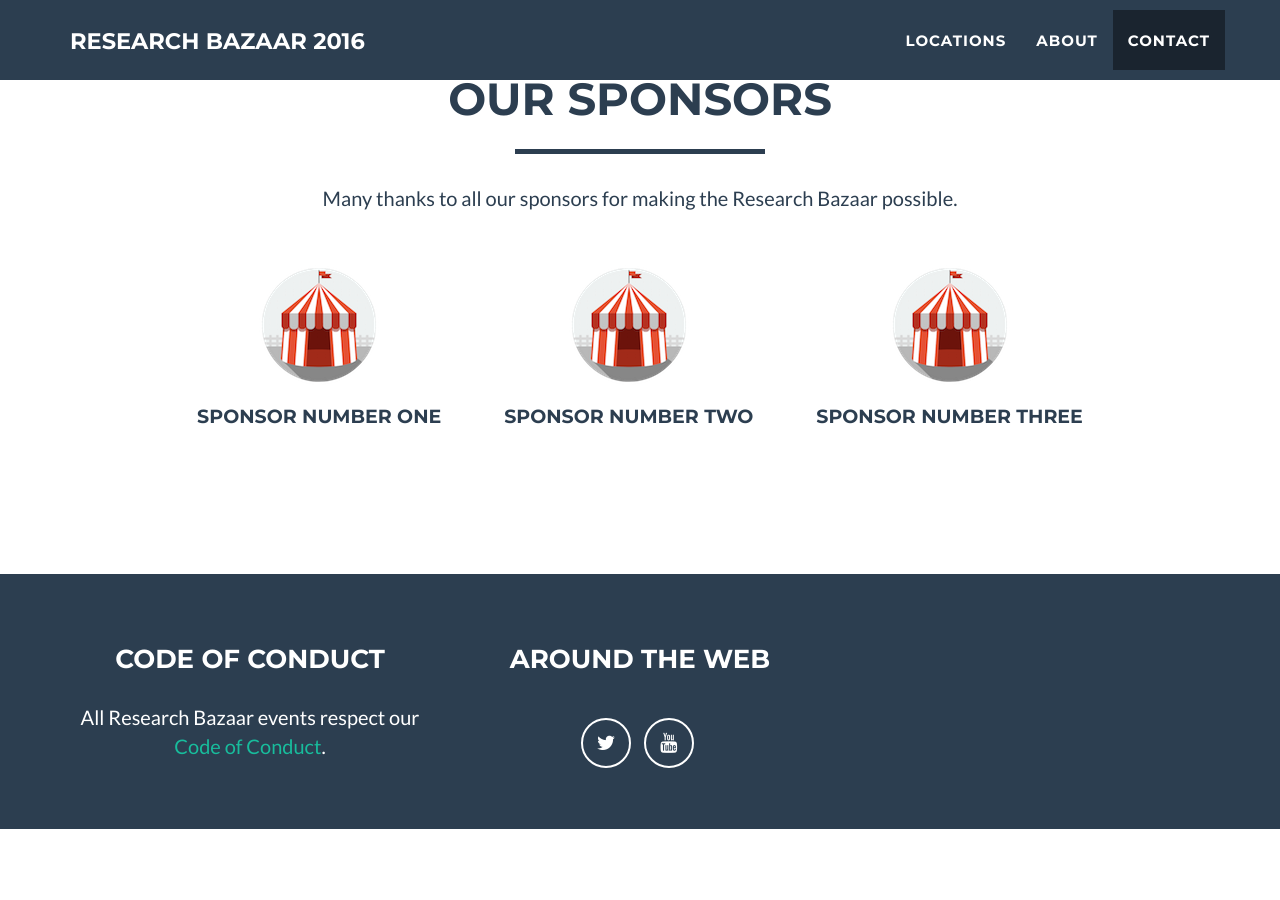
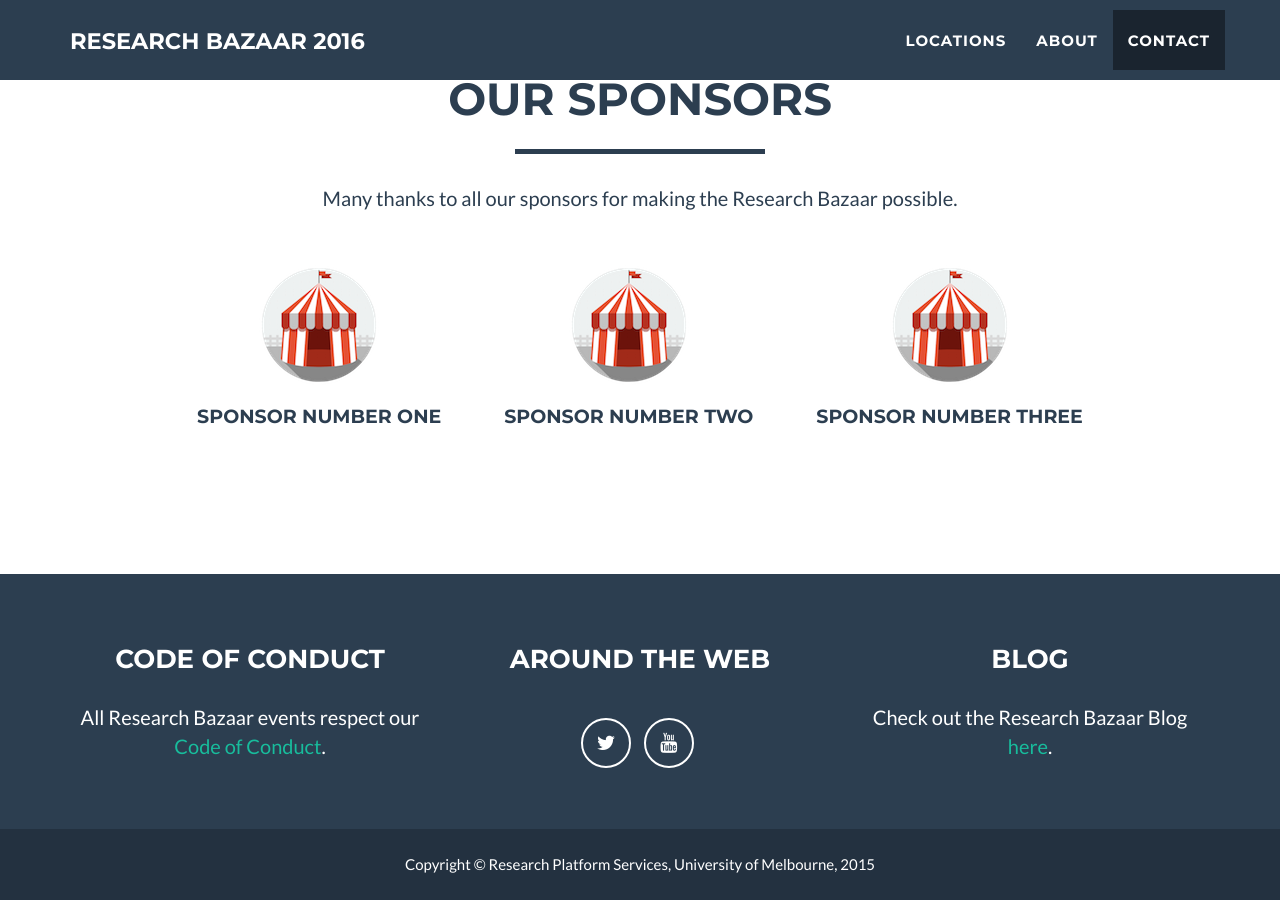
Before and after one commit to resbaz/resbaz-2016-02-01, a Jekyll site: the page built from index.html, in a window 1280 px wide and 900 px high, scrolled down 2390 px. Built offline with Jekyll 4.4.1, drawn with Linux system fonts in a browser that asks for light colours; nearby versions of some CDN libraries; a script that is not in the unit is left out; comment, search, counter and statistics services are not loaded; before the commit the page ends 3219 px from its top, so only the background shows below that.

Commit message:
Put the copyright and blog back

```diff
--- a/_includes/footer.html
+++ b/_includes/footer.html
@@ -18,6 +18,19 @@
                         </li>
                     </ul>
                 </div>
+                <div class="footer-col col-md-4">
+                    <h3>Blog</h3>
+                    <p>Check out the Research Bazaar Blog <a href="">here</a>.</p>
+                </div>
+            </div>
+        </div>
+    </div>
+    <div class="footer-below">
+        <div class="container">
+            <div class="row">
+                <div class="col-lg-12">
+                    Copyright &copy; Research Platform Services, University of Melbourne, 2015
+                </div>
             </div>
         </div>
     </div>
```
